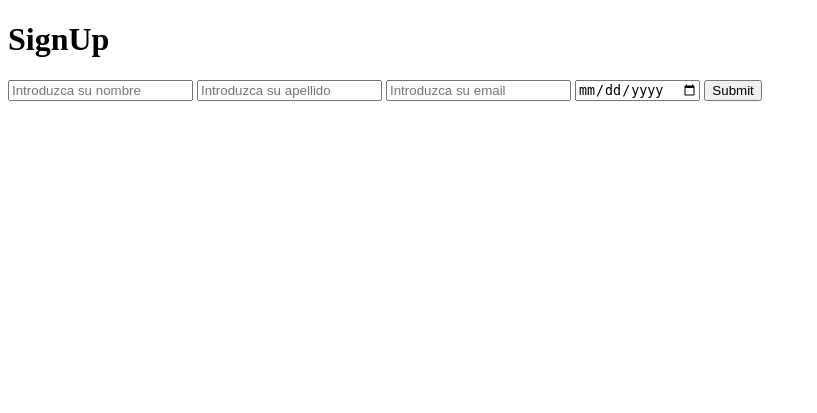
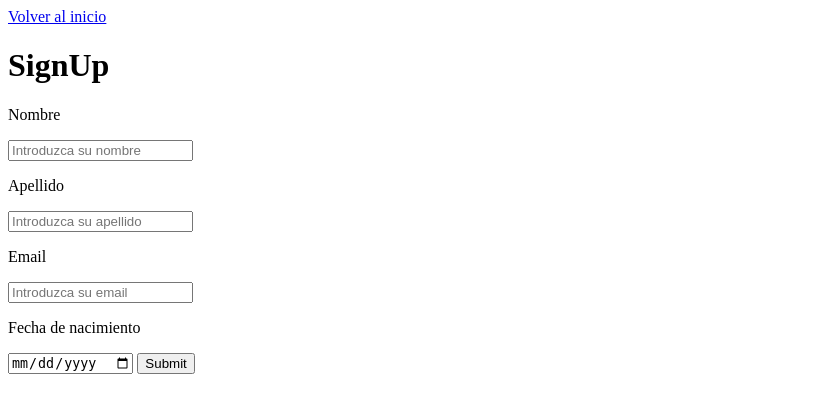
Before and after one commit to Hyperyor/Practica3HLC, a PHP site: page /signup.php in a window 1280 px wide. Shown: the top 413 px of the page, without its empty margins (0-817 px from the left). Run offline with PHP 8.4, Linux system fonts and the light colour scheme; data that the repository does not hold is empty.

Commit message:
retoques finales a signup

```diff
--- a/www/database.php
+++ b/www/database.php
@@ -11,7 +11,7 @@ try {
   die('Connection Failed: ' . $e->getMessage());
 }*/
 
-$servidor="172.20.0.2";
+$servidor="172.25.0.2";
 $usuario="root";
 $pass="1234";
 $base_datos="db";
--- a/www/signup.php
+++ b/www/signup.php
@@ -21,7 +21,9 @@
 		$stmt->execute();
 		$stmt->close();
 
-		echo "<script>alert('Alta de usuario correcta');</script>";
+		//echo "<script>alert('Alta de usuario correcta');</script>";
+
+		header("Location: indice.php");
 
 
 	}
@@ -31,6 +33,8 @@
 		{
 			echo "<script>alert('Error, el nombre, el email y la fecha de nacimiento son obligatorios');</script>";
 		}
+
+
 
 	}
 
@@ -45,13 +49,19 @@
   </head>
   <body>
 
+	<a href="indice.php">Volver al inicio</a>
+
     <h1>SignUp</h1>
 
     <form action="signup.php" method="POST" >
-      <input name="nombre" type="text" placeholder="Introduzca su nombre">
-      <input name="apellido" type="text" placeholder="Introduzca su apellido">
-      <input name="email" type="email" placeholder="Introduzca su email">
-	  <input name="fecha_nacimiento" type="date"/>
+	  <p>Nombre</p>
+      <input name="nombre" type="text" placeholder="Introduzca su nombre" value=<? echo '"' . $_POST['nombre'] . '"' ?>>
+	  <p>Apellido</p>
+      <input name="apellido" type="text" placeholder="Introduzca su apellido" value=<? echo '"' . $_POST['apellido'] . '"' ?>>
+	  <p>Email</p>
+      <input name="email" type="email" placeholder="Introduzca su email" value=<? echo '"' . $_POST['email'] . '"' ?>>
+      <p>Fecha de nacimiento</p>
+	  <input name="fecha_nacimiento" type="date" value=<? echo '"' . $_POST['fecha_nacimiento'] . '"' ?>/>
 
       <input name="envio" type="submit" value="Submit">
     </form>
```
Also changed, not shown: www/indice.php (+4 -6 lines).
